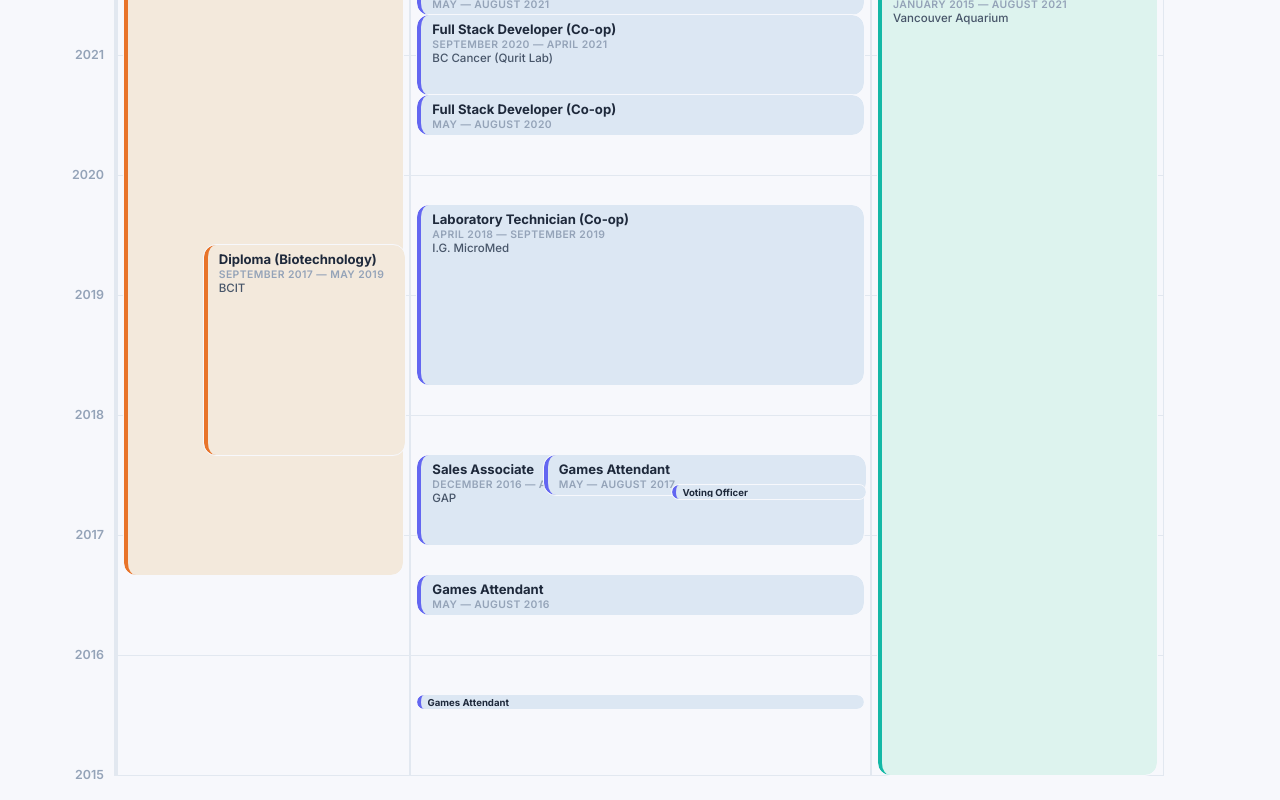
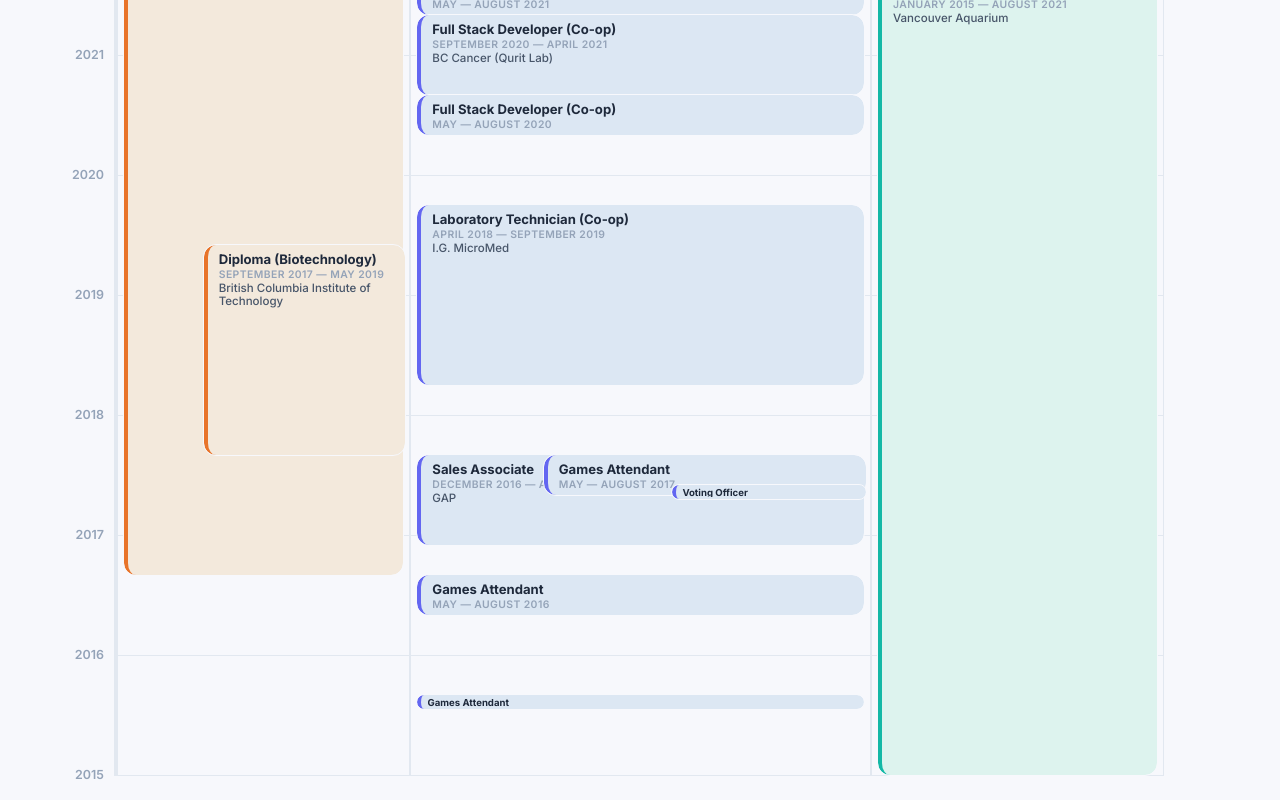
Before and after one commit to KlamChowder1/KlamChowder1.github.io, a React (Vite) app: page / in a window 1280 px wide. Shown: the part 695-1495 px from the top of the page. Built offline with nearby package versions, Linux system fonts and the light colour scheme.

Commit message:
fix copy

```diff
--- a/src/data/experience.ts
+++ b/src/data/experience.ts
@@ -88,7 +88,7 @@ export const technicalSkills: Record<string, string[]> = {
 const skillRank = new Map(
   Object.values(technicalSkills)
     .flat()
-    .map((skill, index) => [skill, index] as const)
+    .map((skill, index) => [skill, index] as const),
 );
 
 const orderSkills = (skills: string[]): string[] =>
@@ -205,7 +205,7 @@ const rawTimelineEntries: TimelineEntry[] = [
     title: 'Career Break',
     highlights: [
       "Took a break after being laid off during Shopify's 20% reduction in force.",
-      'Helped rebuild a backcountry hut with the UBC Varsity Outdoors Club.',
+      'Contributed to the rebuild of the Brian Waddington Hut with the UBC Varsity Outdoors Club.',
       'Backpacked the West Coast Trail and Sunshine Coast Trail, bike toured the Southern Gulf Islands, and ski toured in the Rockies.',
     ],
   },
@@ -350,7 +350,7 @@ const rawTimelineEntries: TimelineEntry[] = [
     startDate: '2017-09-01',
     endDate: '2019-05-31',
     title: 'Diploma (Biotechnology)',
-    subtitle: 'BCIT',
+    subtitle: 'British Columbia Institute of Technology',
     subtitleUrl: 'https://www.bcit.ca/',
     highlights: [
       'WHMIS Certified 2019',
@@ -468,8 +468,9 @@ const rawTimelineEntries: TimelineEntry[] = [
   },
 ];
 
-export const timelineEntries: TimelineEntry[] = rawTimelineEntries.map((entry) =>
-  entry.skills ? { ...entry, skills: orderSkills(entry.skills) } : entry
+export const timelineEntries: TimelineEntry[] = rawTimelineEntries.map(
+  (entry) =>
+    entry.skills ? { ...entry, skills: orderSkills(entry.skills) } : entry,
 );
 
 export const categoryMeta: Record<
```
